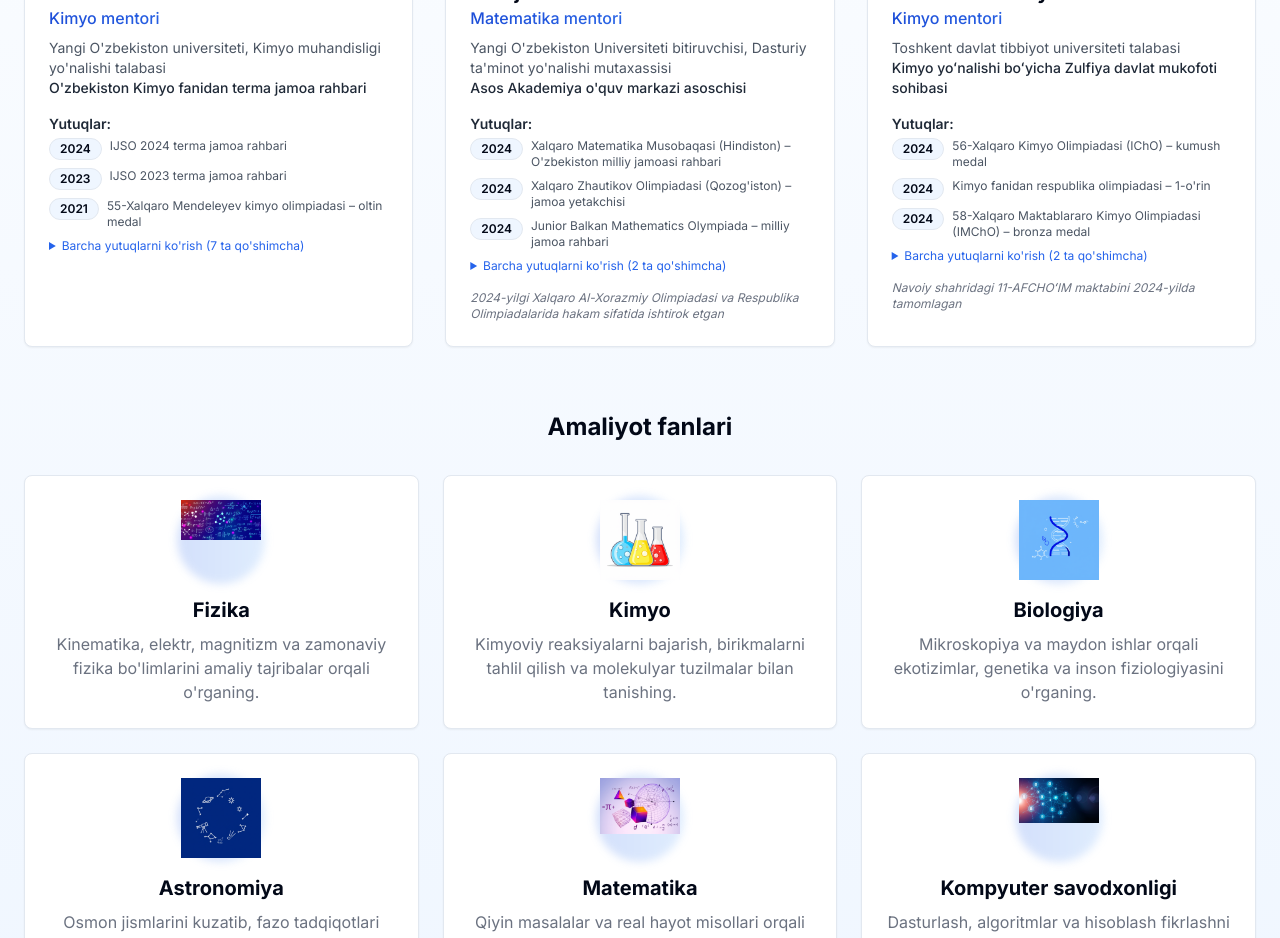
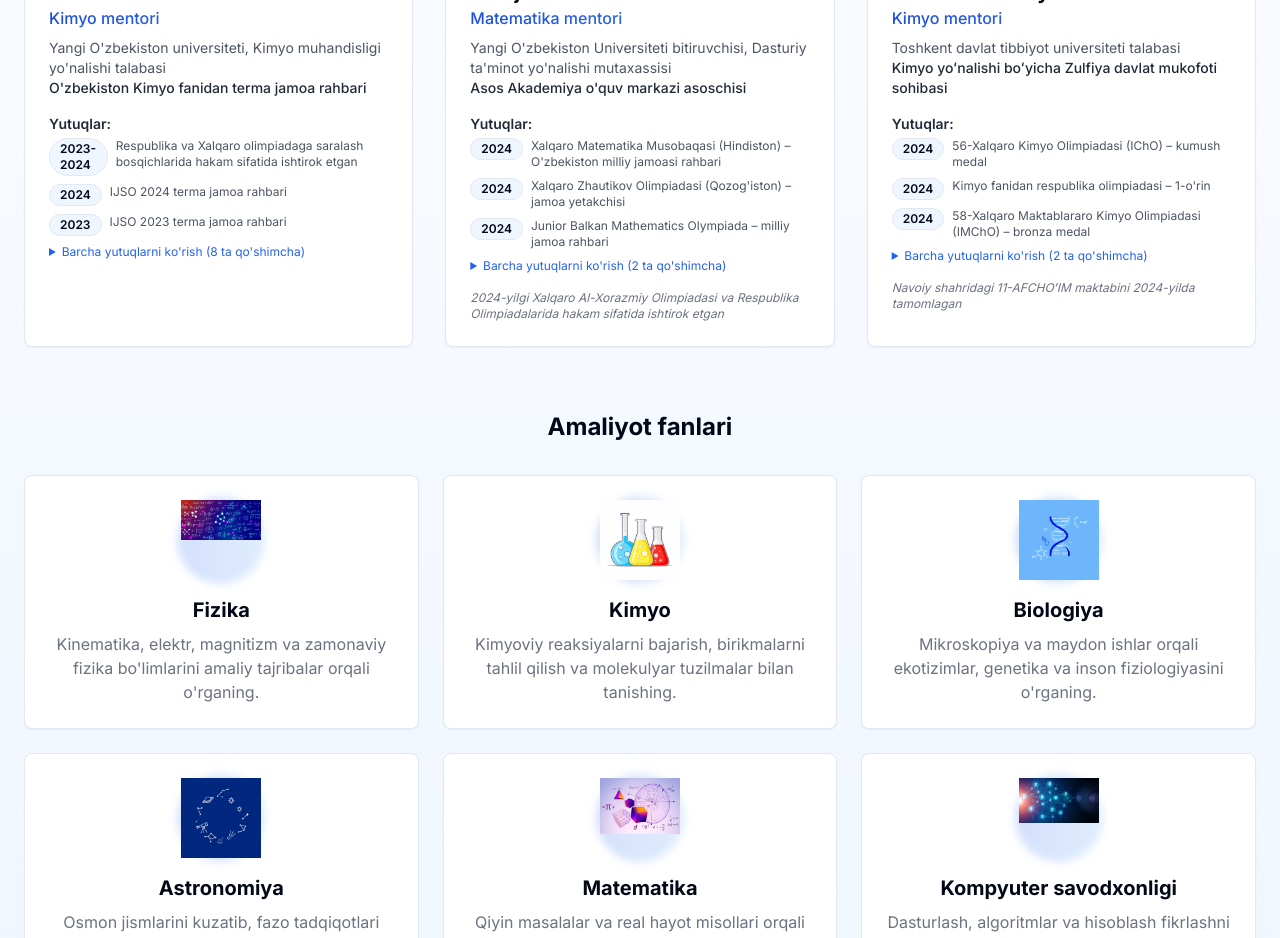
Before and after one commit to OkiljonDadakhanov/science_camp, a Next.js app: page / in a window 1280 px wide. Shown: the part 3160-4098 px from the top of the page. Built offline with nearby package versions, Linux system fonts and the light colour scheme.

Commit message:
added firdavsiy info

```diff
--- a/components/academic-section.tsx
+++ b/components/academic-section.tsx
@@ -56,7 +56,9 @@ export default function AcademicSection() {
                 role: "Kimyo mentori",
                 education: "Yangi O'zbekiston universiteti, Kimyo muhandisligi yo'nalishi talabasi",
                 position: "O'zbekiston Kimyo fanidan terma jamoa rahbari",
-                achievements: [{ year: "2024", award: "IJSO 2024 terma jamoa rahbari" },
+                achievements: [
+                   { year: "2023-2024", award: "Respublika va Xalqaro olimpiadaga saralash bosqichlarida hakam sifatida ishtirok etgan" },
+                  { year: "2024", award: "IJSO 2024 terma jamoa rahbari" },
                   { year: "2023", award: "IJSO 2023 terma jamoa rahbari" },
                   { year: "2021", award: "55-Xalqaro Mendeleyev kimyo olimpiadasi – oltin medal" },
                   { year: "2021", award: "53-Xalqaro Kimyo Olimpiadasi (Yaponiya) – bronza medal" },
```
